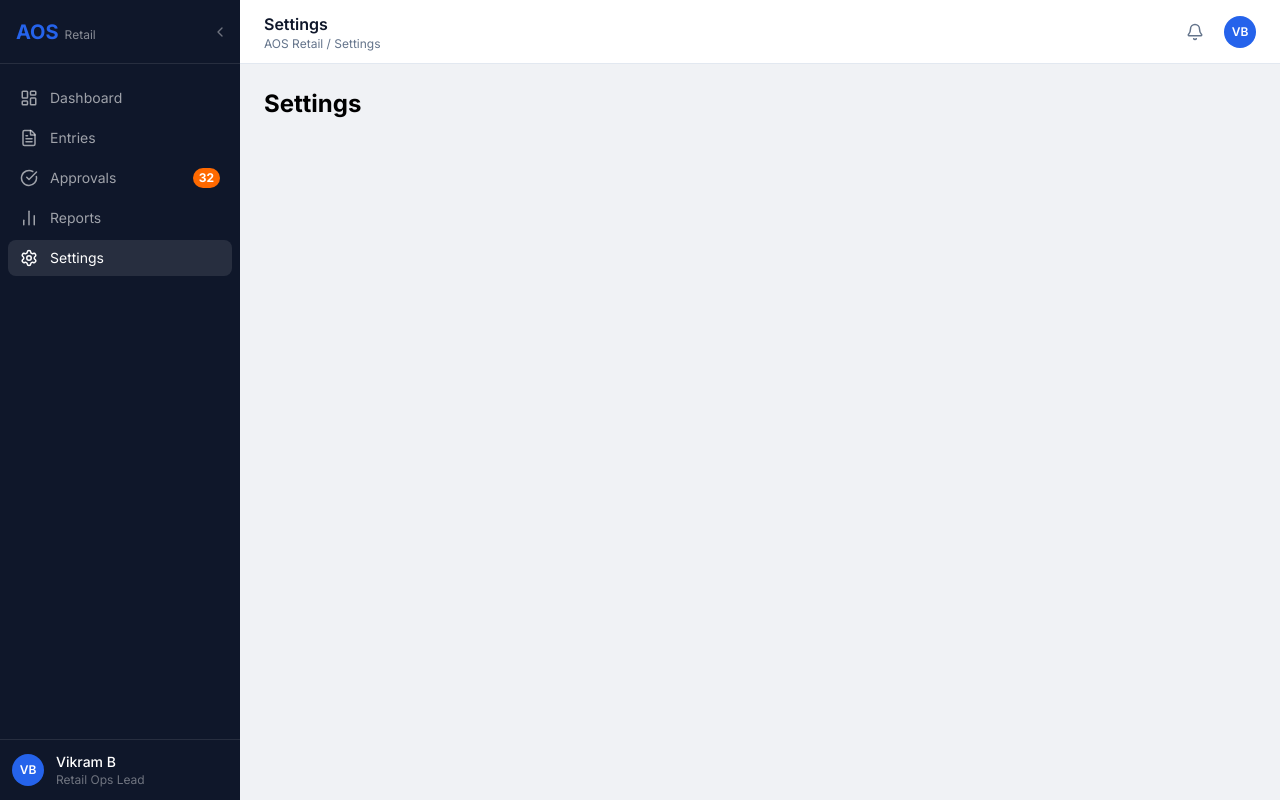
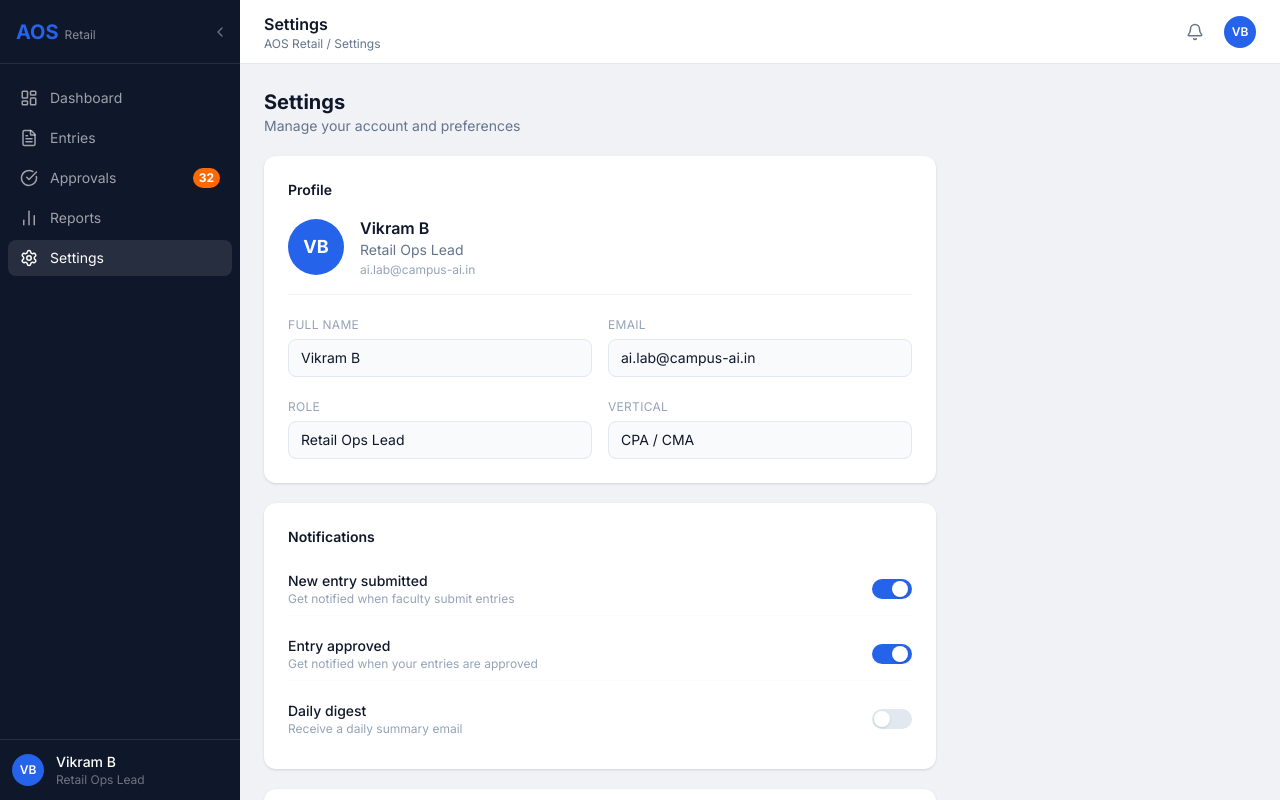
Before and after one commit to ailab-dev0/AOS-Retail, a Next.js app: page /settings in a window 1280 px wide. Built offline with nearby package versions, Linux system fonts and the light colour scheme.

Commit message:
build: settings page + verified clean build — Milestone 5 FINAL

```diff
--- a/src/app/settings/page.tsx
+++ b/src/app/settings/page.tsx
@@ -1 +1,41 @@
-export default function SettingsPage() { return <main><h1 className="text-2xl font-bold">Settings</h1></main>; }
+export default function SettingsPage() {
+  return (
+    <div className="space-y-5 max-w-2xl">
+      <div><h1 className="text-xl font-bold text-[#0f172a]">Settings</h1><p className="text-sm text-[#64748b]">Manage your account and preferences</p></div>
+
+      <div className="bg-white rounded-xl shadow-sm p-6">
+        <h2 className="text-sm font-semibold text-[#0f172a] mb-4">Profile</h2>
+        <div className="flex items-center gap-4 pb-4 border-b border-[#f1f5f9]">
+          <div className="w-14 h-14 rounded-full bg-[#2563eb] flex items-center justify-center text-white text-lg font-bold">VB</div>
+          <div><div className="font-semibold text-[#0f172a]">Vikram B</div><div className="text-sm text-[#64748b]">Retail Ops Lead</div><div className="text-xs text-[#94a3b8] mt-0.5">ai.lab@campus-ai.in</div></div>
+        </div>
+        <div className="grid grid-cols-2 gap-4 pt-4">
+          {([['Full Name','Vikram B'],['Email','ai.lab@campus-ai.in'],['Role','Retail Ops Lead'],['Vertical','CPA / CMA']] as [string,string][]).map(([l,v]) => (
+            <div key={l}><label className="text-xs text-[#94a3b8] uppercase tracking-wide">{l}</label><div className="mt-1 border border-[#e2e8f0] rounded-lg px-3 py-2 text-sm text-[#0f172a] bg-[#f8fafc]">{v}</div></div>
+          ))}
+        </div>
+      </div>
+
+      <div className="bg-white rounded-xl shadow-sm p-6">
+        <h2 className="text-sm font-semibold text-[#0f172a] mb-4">Notifications</h2>
+        <div className="space-y-3">
+          {([['New entry submitted','Get notified when faculty submit entries',true],['Entry approved','Get notified when your entries are approved',true],['Daily digest','Receive a daily summary email',false]] as [string,string,boolean][]).map(([title, desc, on]) => (
+            <div key={title} className="flex items-center justify-between py-2 border-b border-[#f8fafc] last:border-0">
+              <div><div className="text-sm font-medium text-[#0f172a]">{title}</div><div className="text-xs text-[#94a3b8]">{desc}</div></div>
+              <div className={`w-10 h-5 rounded-full transition-colors ${on ? 'bg-[#2563eb]' : 'bg-[#e2e8f0]'} relative cursor-pointer`}><div className={`absolute top-0.5 w-4 h-4 bg-white rounded-full shadow transition-transform ${on ? 'translate-x-5' : 'translate-x-0.5'}`} /></div>
+            </div>
+          ))}
+        </div>
+      </div>
+
+      <div className="bg-white rounded-xl shadow-sm p-6">
+        <h2 className="text-sm font-semibold text-[#0f172a] mb-4">Display</h2>
+        <div className="grid grid-cols-2 gap-4">
+          {([['Timezone','IST (UTC+5:30)'],['Date Format','DD MMM YYYY'],['Language','English (India)']] as [string,string][]).map(([l,v]) => (
+            <div key={l}><label className="text-xs text-[#94a3b8] uppercase tracking-wide">{l}</label><div className="mt-1 border border-[#e2e8f0] rounded-lg px-3 py-2 text-sm text-[#0f172a] bg-[#f8fafc]">{v}</div></div>
+          ))}
+        </div>
+      </div>
+    </div>
+  );
+}
```
